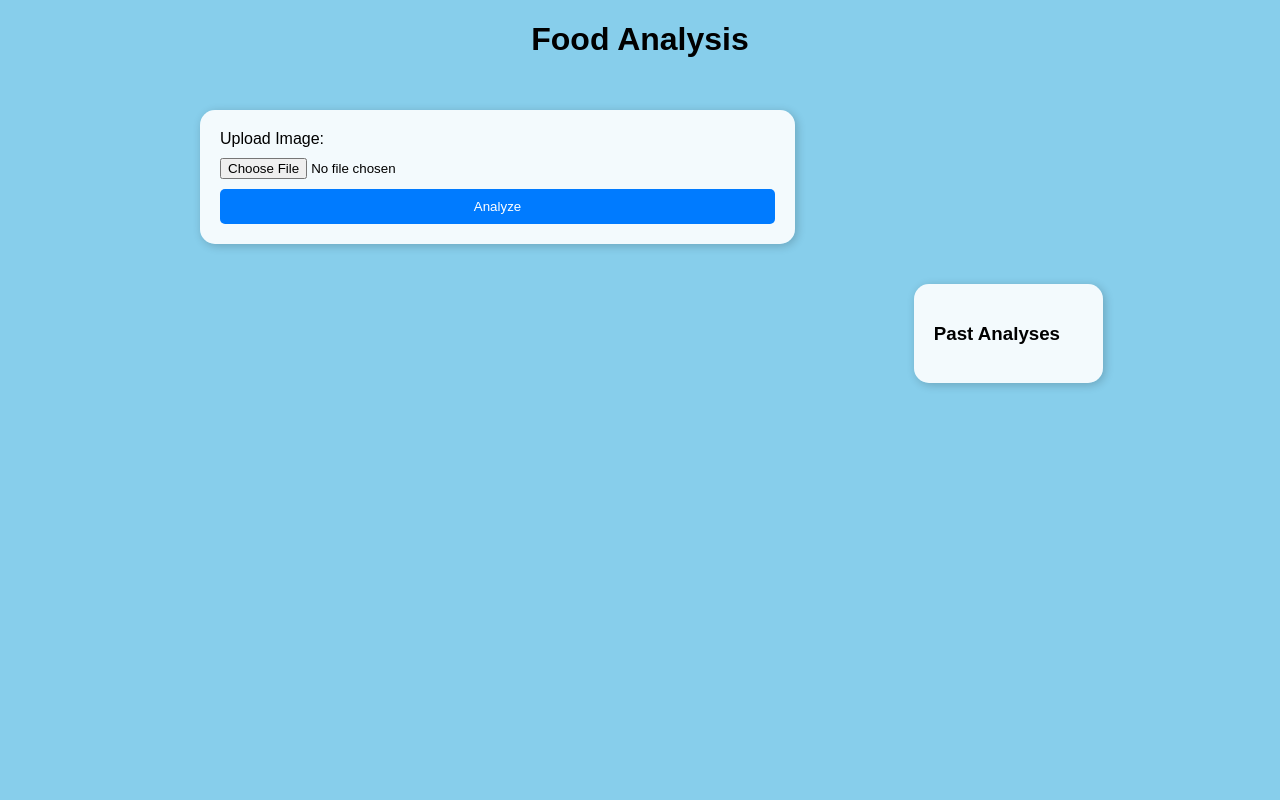
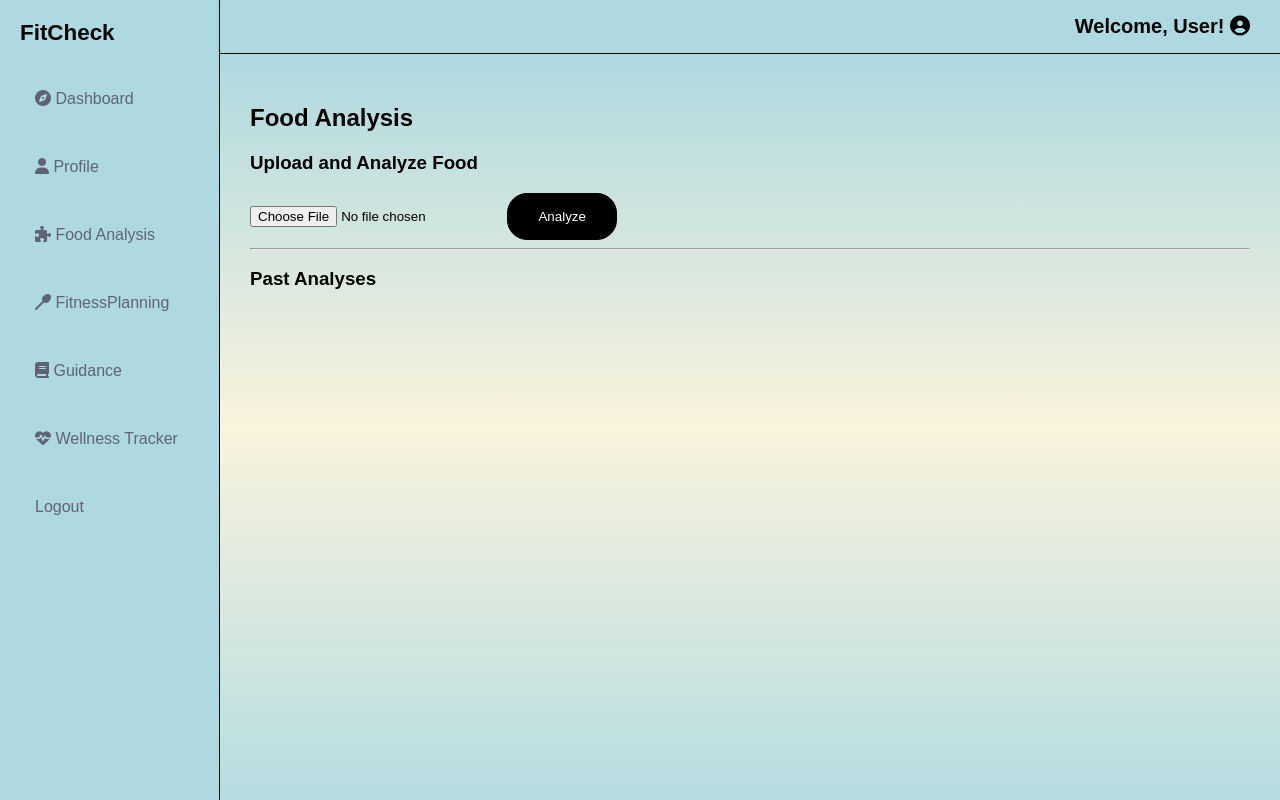
Before and after one commit to marybarbiebarrion/FitCheckApp, a Django app: page /food_analysis/ in a window 1280 px wide. Run offline with Django 5.2, Linux system fonts and the light colour scheme; data that the repository does not hold is empty; some libraries are stand-ins or nearby versions.

Commit message:
applied base.html

```diff
--- /dev/null
+++ b/FoodAnalysis/templates/base.html
@@ -0,0 +1,131 @@
+<!DOCTYPE html>
+<html lang="en">
+<head>
+  <meta charset="UTF-8">
+  <script src="https://kit.fontawesome.com/4a1b605065.js" crossorigin="anonymous"></script>
+  <title>FitCheck Dashboard</title>
+  <meta name="viewport" content="width=device-width, initial-scale=1">
+  <style>
+    * {
+      box-sizing: border-box;
+    }
+
+    body {
+      margin: 0;
+      font-family: Arial, sans-serif;
+      background: #f4f4f4;
+      height: 100vh;
+      display: flex;
+    }
+
+    .button {
+      background-color: black;
+      color:white;
+      border: 1px, solid, black;
+      padding: 15px 30px;
+      border-radius: 20px;
+    }
+
+    .button:hover {
+      color: black;
+      background-color: white;
+    }
+    .button:active {
+      color: black;
+      background-color: white;
+      border-color: white;
+    }
+
+    .sidebar {
+      width: 220px;
+      background-color: #AED9E0;
+      color: black;
+      padding: 20px;
+      flex-shrink: 0;
+      display: flex;
+      flex-direction: column;
+      border-right: 1px solid black;
+    }
+
+    .sidebar h2 {
+      margin-top: 0;
+      font-size: 1.4rem;
+    }
+
+    .sidebar a {
+      display: block;
+      color: #5E6472;
+      text-decoration: none;
+      margin: 10px 0;
+      padding: 15px;
+      border-radius: 5px;
+    }
+
+    .sidebar a:hover {
+      background-color: #B8F2E6;
+    }
+
+    .main {
+      flex: 1;
+      display: flex;
+      flex-direction: column;
+      height: 100vh;
+    }
+
+    .topbar {
+      background-color: #AED9E0;
+      color: black;
+      padding: 15px 30px;
+      font-size: 20px;
+      font-weight: bold;
+      box-shadow: 0 2px 5px rgba(0,0,0,0.1);
+      text-align: end;
+      border-bottom: 1px solid black;
+    }
+
+    .content {
+      flex: 1;
+      padding: 30px;
+      background: linear-gradient(#AED9E0, #FAF3DD, #B5DCE1);;
+      overflow-y: auto;
+    }
+
+    footer {
+      text-align: center;
+      padding: 5px;
+      color: #888;
+      background: #f0f0f0;
+    }
+  </style>
+</head>
+<body>
+
+  <!-- Sidebar -->
+  <div class="sidebar">
+    <h2>FitCheck</h2>
+    <a href="#"><i class="fas fa-compass"></i> Dashboard</a>
+    <a href="#"> <i class="fas fa-user"></i>  Profile </a>
+    <a href="{% url 'FoodAnalysis:food_analysis' %}"> <i class="fas fa-puzzle-piece"></i>  Food Analysis </a>
+    <a href="#"><i class="fas fa-spoon"></i> FitnessPlanning</a>
+    <a href="#"><i class="fas fa-book"></i> Guidance</a>
+    <a href="#"><i class="fas fa-heartbeat"></i> Wellness Tracker</a>
+    <a href="#">Logout</a>
+  </div>
+
+  <!-- Main Area (Topbar + Content) -->
+  <div class="main">
+    <div class="topbar">
+      Welcome, User!
+      <i class="fas fa-user-circle"></i>
+    </div>
+    <div class="content">
+      {% block content %}
+      {% endblock %}
+    </div>
+    <!-- <footer>
+        FitCheck
+    </footer> -->
+  </div>
+
+</body>
+</html>
--- a/FoodAnalysis/templates/food_analysis.html
+++ b/FoodAnalysis/templates/food_analysis.html
@@ -1,146 +1,38 @@
-<!DOCTYPE html>
-<html lang="en">
-<head>
-    <meta charset="UTF-8">
-    <meta name="viewport" content="width=device-width, initial-scale=1.0">
-    <title>Food Analysis</title>
-    <style>
-        /* General styles */
-        body {
-            background-color: skyblue;
-            font-family: Arial, sans-serif;
-            margin: 0;
-            padding: 0;
-        }
+{% extends 'base.html' %}
 
-        /* Main container to position everything */
-        .main-content {
-            display: grid;
-            grid-template-columns: 1fr 1fr;
-            grid-template-rows: auto auto;
-            gap: 20px;
-            padding: 20px;
-            max-width: 900px;
-            margin: auto;
-        }
+{% block content %}
+<h2>Food Analysis</h2>
 
-        h1 {
-            text-align: center;
-        }
-
-        /* Styling for sections */
-        #upper-left, #upper-right, #lower-left, #lower-middle, #lower-right {
-            background-color: rgba(255, 255, 255, 0.9);
-            padding: 20px;
-            border-radius: 15px;
-            box-shadow: 2px 2px 10px rgba(0, 0, 0, 0.2);
-            margin: 10px;
-            width: 80%;
-            max-width: 600px;
-        }
-
-        /* Grid placement */
-        #upper-left {
-            grid-column: 1 / 3;
-            grid-row: 1 / 2;
-        }
-
-        #upper-right {
-            grid-column: 3 / 3;
-            grid-row: 1 / 2;
-        }
-
-        #lower-left {
-            grid-column: 1 / 2;
-            grid-row: 2 / 3;
-        }
-
-        #lower-middle {
-            grid-column: 2 / 2;
-            grid-row: 2 / 3;
-        }
-
-        #lower-right {
-            grid-column: 3 / 3;
-            grid-row: 2 / 3;
-        }
-
-        /* Form styling */
-        form {
-            display: flex;
-            flex-direction: column;
-            gap: 10px;
-        }
-
-        button {
-            background-color: #007BFF;
-            color: white;
-            border: none;
-            padding: 10px;
-            border-radius: 5px;
-            cursor: pointer;
-        }
-
-        button:hover {
-            background-color: #0056b3;
-        }
-
-        /* List styling */
-        ul {
-            list-style-type: none;
-            padding: 0;
-        }
-
-        li {
-            padding: 5px 0;
-        }
-    </style>
-</head>
-<body>
-
-    <h1>Food Analysis</h1>
-
-    <div class="main-content">
-        <section id="upper-left">
+<!-- Image Upload and Analysis -->
+<h3>Upload and Analyze Food</h3>
 <form method="post" enctype="multipart/form-data">
     {% csrf_token %}
-                <label>Upload Image:</label>
     {{ form.image }}
-                {% comment %} <button type="submit" name="upload">Upload</button> {% endcomment %}
-                <button type="submit" name="analyze">Analyze</button>
+    <button class="button" type="submit" name="analyze">Analyze</button>
 </form>
+
 {% if analysis %}
+  <hr>
   <h3>Predicted Food</h3>
   <p><strong>{{ analysis.food_name }}</strong></p>
-            {% endif %}
-        </section>
 
-        {% if analysis %}
-        <section id="upper-right">
   <h3>Ingredients</h3>
   <p>{{ analysis.ingredients }}</p>
-        </section>
 
-        <section id="lower-left">
   <h3>Allergens</h3>
   <p>{{ analysis.allergens }}</p>
-        </section>
 
-        <section id="lower-middle">
   <h3>Food Alternatives</h3>
   <p>{{ analysis.alternatives }}</p>
-        </section>
 {% endif %}
 
-        <section id="lower-right">
+<hr>
+
+<!-- Past Analyses -->
 <h3>Past Analyses</h3>
 <ul>
   {% for past in past_analyses %}
     <li>{{ past.analyzed_at }} - {{ past.ingredients }}</li>
   {% endfor %}
 </ul>
-        </section>
-    </div>
-
-</body>
-</html>
+{% endblock %}
--- a/FoodAnalysis/urls.py
+++ b/FoodAnalysis/urls.py
@@ -4,3 +4,5 @@ from .views import food_analysis_view
 urlpatterns = [
     path('food_analysis/', food_analysis_view, name='food_analysis'),
 ]
+
+app_name = "FoodAnalysis"
```
Lines whose indentation alone changed are shown as unchanged.
